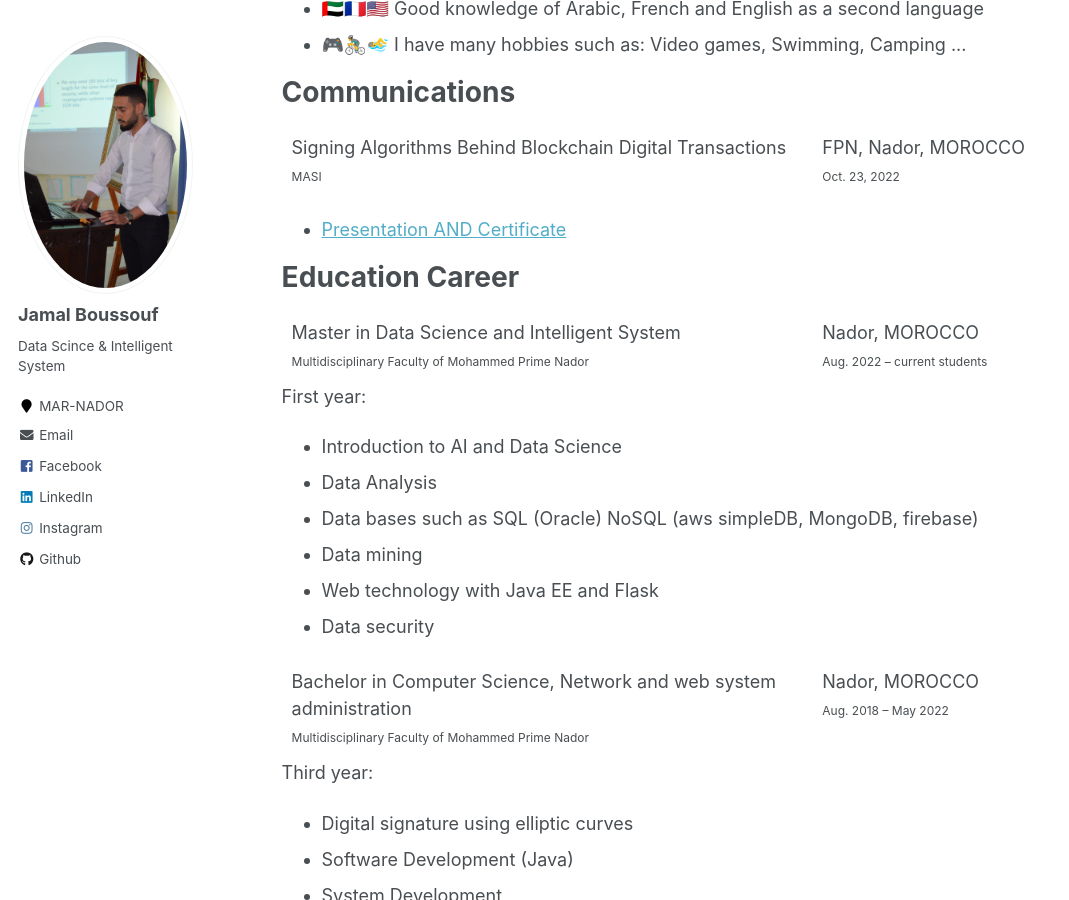
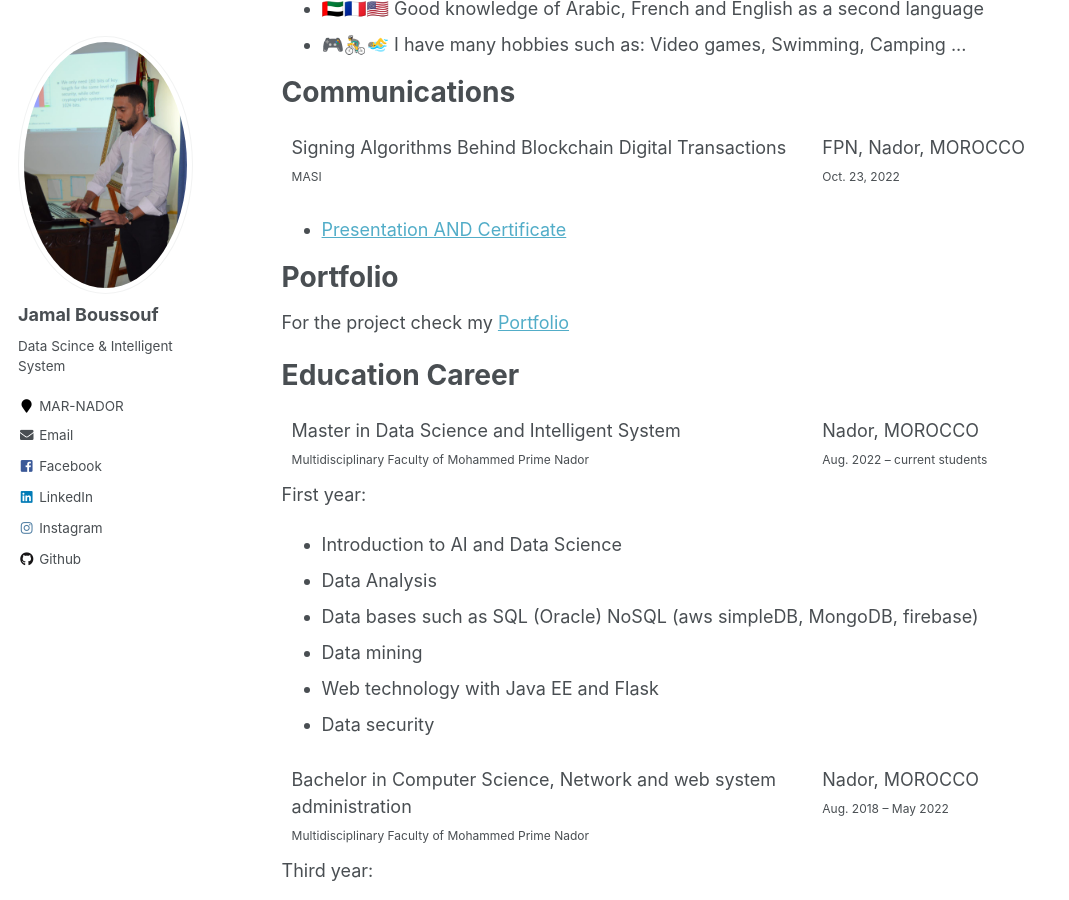
Before and after one commit to jboussouf/jboussouf.github.io, a Jekyll site: the page built from _pages/about.md, in a window 1280 px wide and 900 px high, scrolled down 408 px. Shown: the whole window, without its empty margins (0-1069 px from the left). Built offline with Jekyll 4.4.1, drawn with Linux system fonts in a browser that asks for light colours.

Commit message:
portofolio

```diff
--- a/_pages/about.md
+++ b/_pages/about.md
@@ -33,6 +33,10 @@ Communications
   <li><a href="https://drive.google.com/drive/folders/1krIp5X9WD4GDSQc-1NXPieC8cYMjK9ac">Presentation AND Certificate</a></li>
 </ul>
 
+Portfolio
+======
+
+For the project check my <a href='/portfolio/'> Portfolio </a>
 
 Education Career
 ======
```
